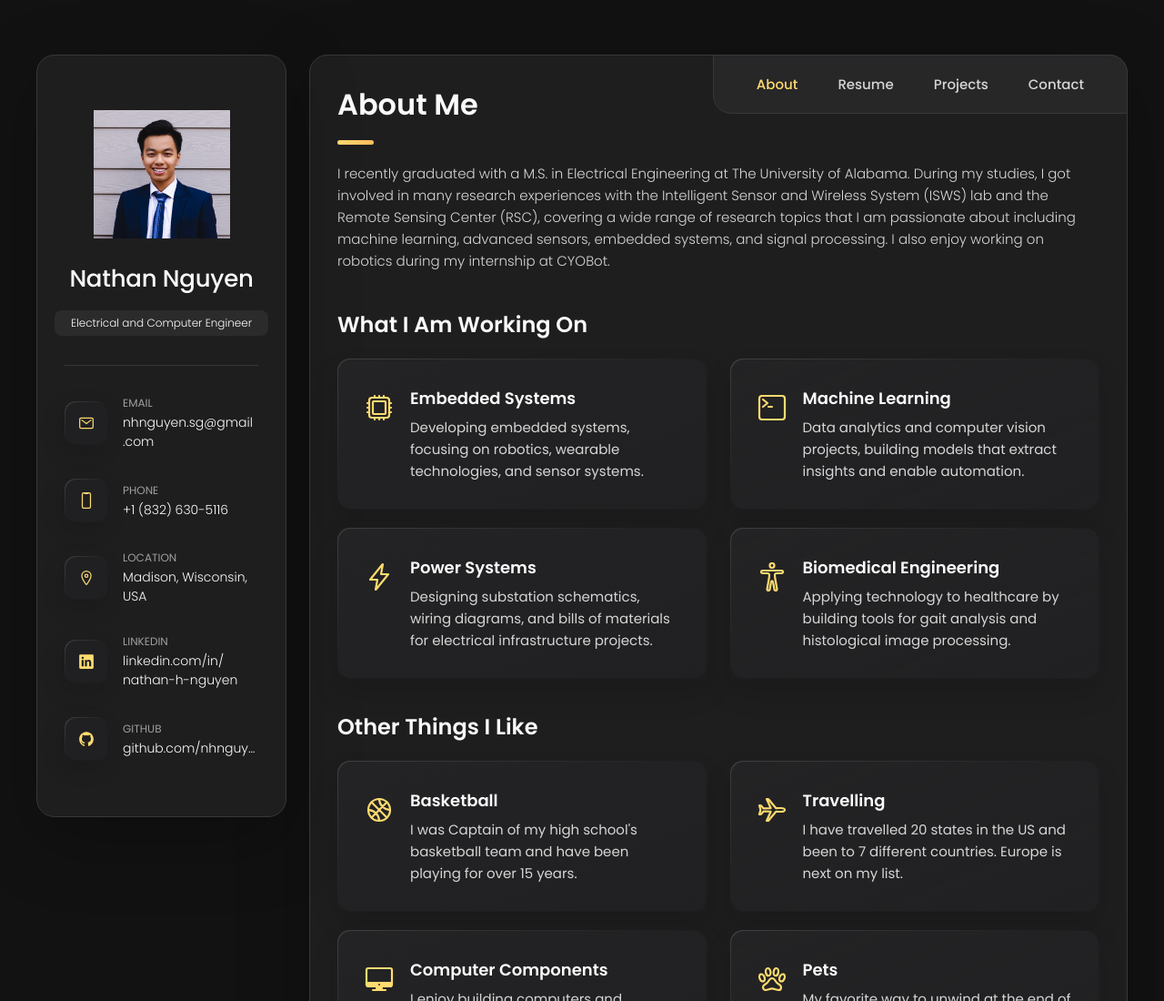
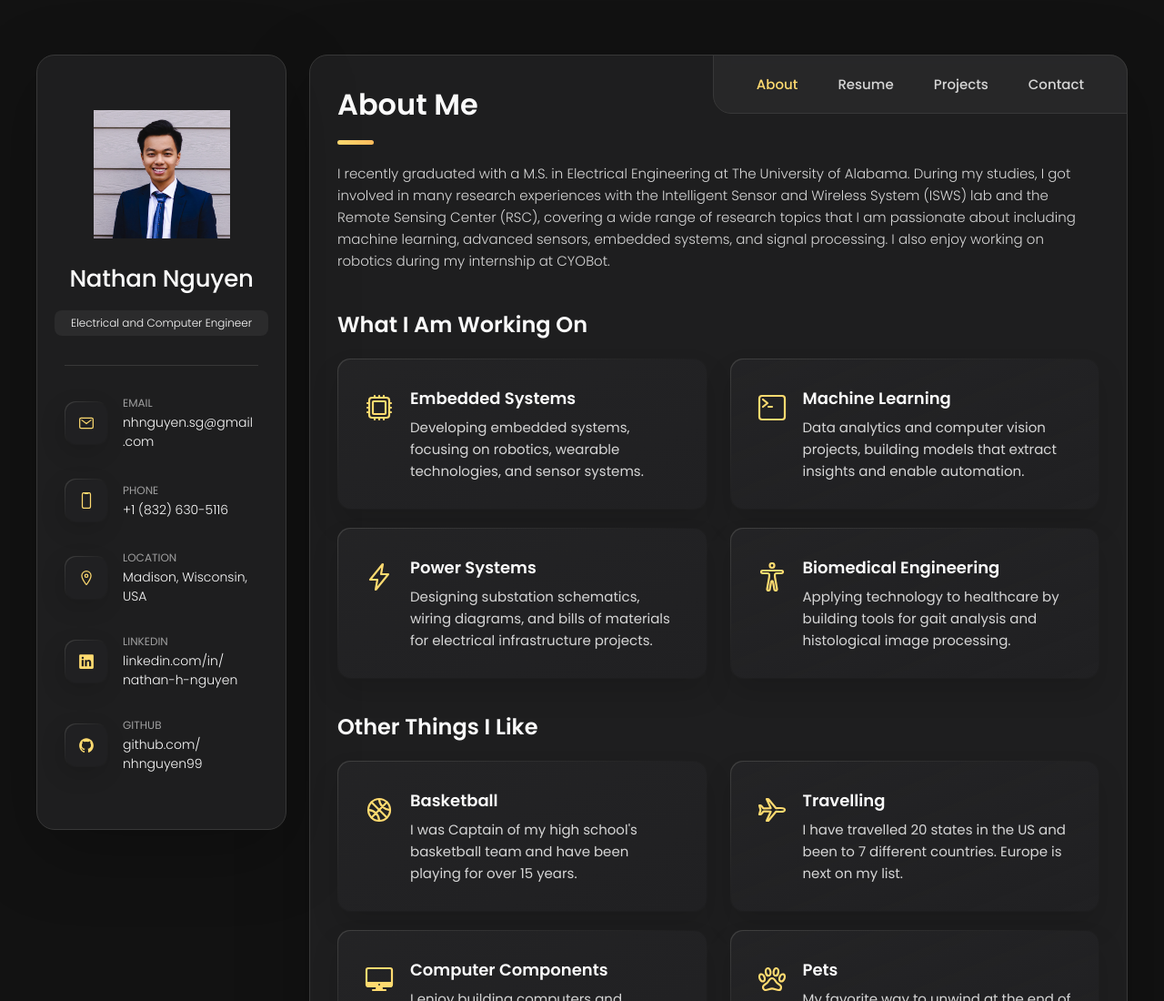
Before and after one commit to nhnguyen99/nhnguyen99-github-io, a plain HTML site: page index.html in a window 1280 px wide. Shown: the top 1100 px of the page at 91% size. Drawn offline with nearby package versions, Linux system fonts and the light colour scheme.

Commit message:
Update index.html

```diff
--- a/index.html
+++ b/index.html
@@ -147,7 +147,7 @@
             <div class="contact-info">
               <p class="contact-title">GitHub</p>
 
-              <a href="https://github.com/nhnguyen99" class="contact-link">github.com/nhnguyen99</a>
+              <a href="https://github.com/nhnguyen99" class="contact-link">github.com/<br>nhnguyen99</a>
             </div>
 
           </li>
```
